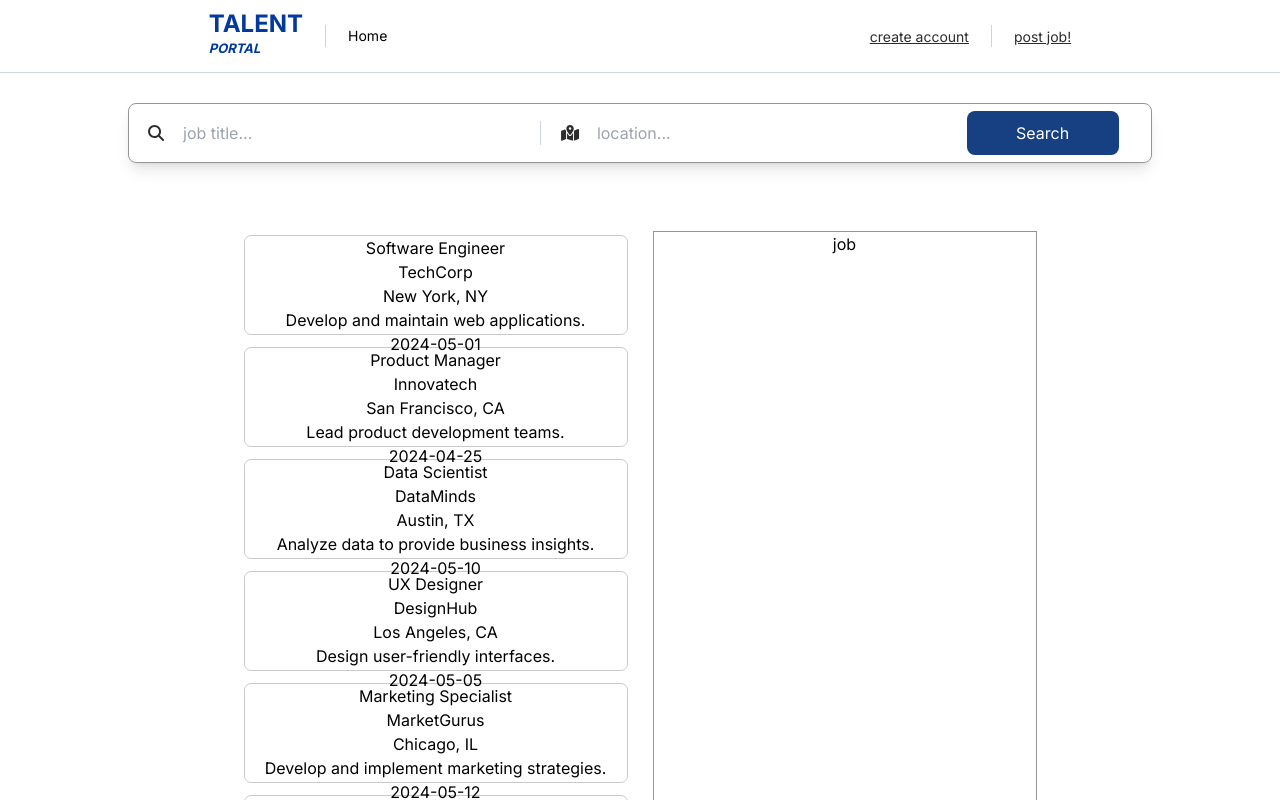
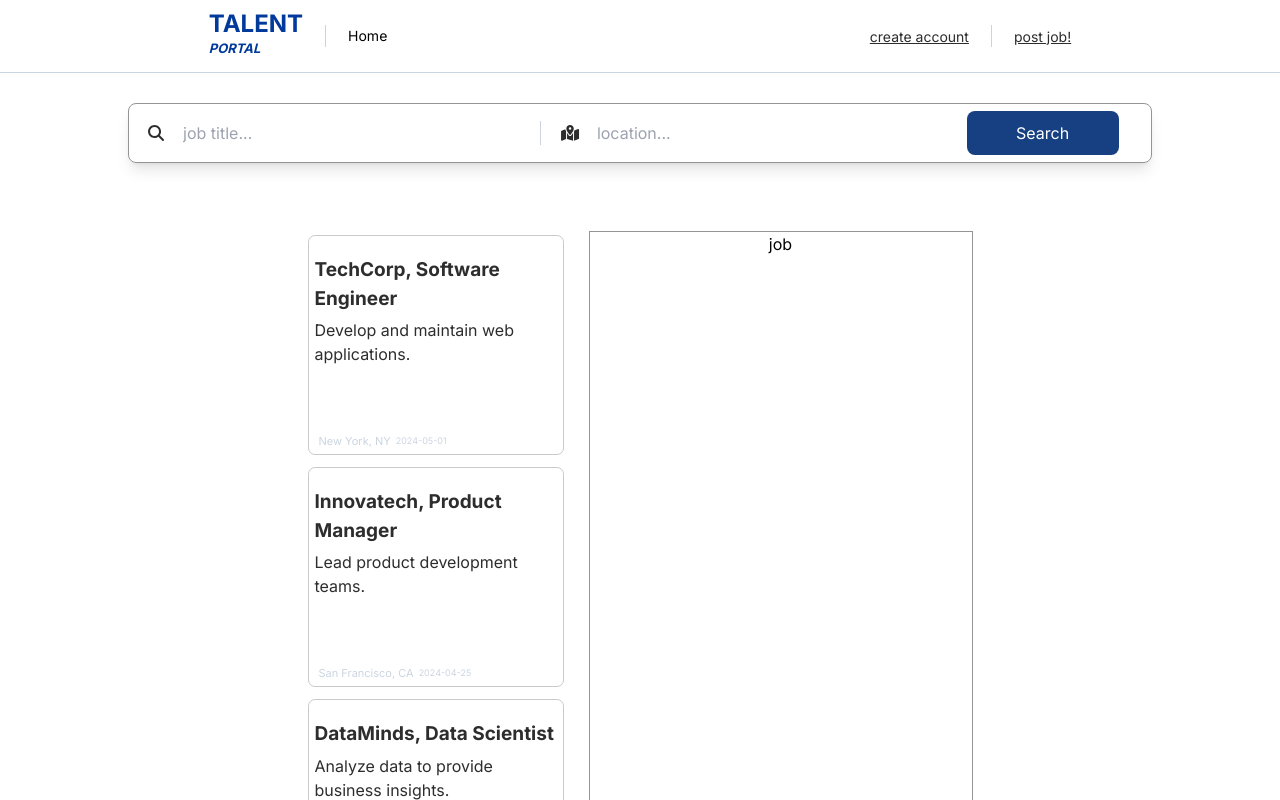
Before and after one commit to Ameer2000Mzori/TalentPortal, a Next.js app: page / in a window 1280 px wide. Shown: the top 800 px of the page. Built offline with nearby package versions, Linux system fonts and the light colour scheme.

Commit message:
added few stylings to the jobs cards

```diff
--- a/src/app/jobs/jobs.tsx
+++ b/src/app/jobs/jobs.tsx
@@ -5,7 +5,7 @@ export default function JobsPage() {
   return (
     <div className="h-[100vh] bg-white">
       <div className="h-[95%] flex flex-row text-center items-center justify-center gap-[25px]">
-        <div className="w-[30%] h-[92%] overflow-hidden">
+        <div className="w-[20%] h-[92%] overflow-hidden">
           <JobsList />
         </div>
         <div className="w-[30%] h-[90%] border border-[#949494] ">
--- a/src/app/jobslist/jobsList.tsx
+++ b/src/app/jobslist/jobsList.tsx
@@ -1,17 +1,22 @@
 import { jobsData } from './jobsData'
 export default function JobsList() {
   return (
-    <div className="">
+    <div className="text-[#2d2d2d]">
       {jobsData.map((job, index) => (
         <div
           key={index}
-          className="h-[100px] w-[100%] border border-[#cacaca] mt-[12px] rounded-[7px]"
+          className=" hover:underline cursor-pointer relative pt-[15px] h-[220px] w-[100%] border border-[#cacaca] mt-[12px] rounded-[7px]"
         >
-          <h1>{job.title}</h1>
-          <p>{job.company}</p>
-          <p>{job.location}</p>
-          <p>{job.description}</p>
-          <p>{job.date}</p>
+          <div className="flex flex-col w-[100%] h-[100%]  justify-start text-start items-start gap-[5px] pr-[6px] pl-[6px] pt-[5px] pb-[5px] overflow-hidden">
+            <p className="font-bold text-[19px]">
+              {job.company}, {job.title}
+            </p>
+            <p>{job.description}</p>
+          </div>
+          <div className=" absolute flex flex-row left-[5px] pr-[5px] pl-[5px] bottom-[5px] text-start items-center justify-center gap-[5px] text-[11px] text-slate-300">
+            <p>{job.location}</p>{' '}
+            <p className="text-[9px] p-0 m-0">{job.date}</p>
+          </div>
         </div>
       ))}
     </div>
```
